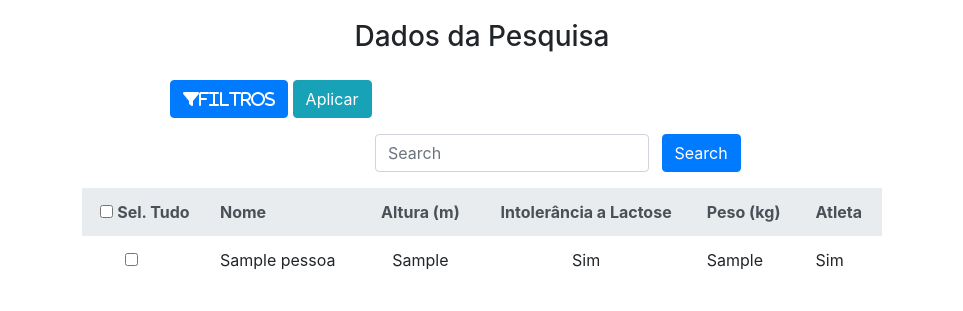
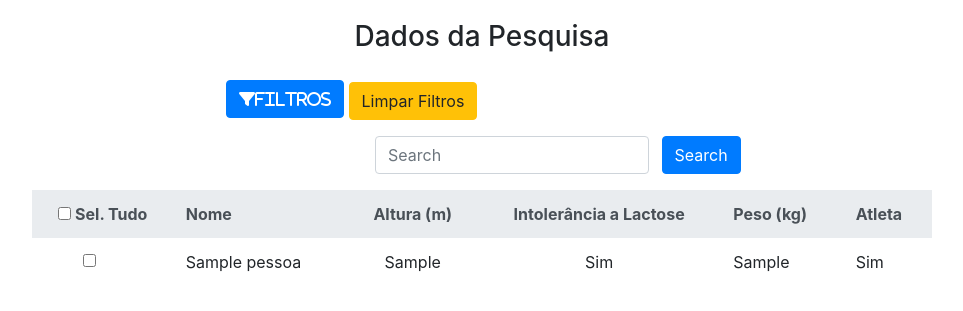
Before and after one commit to lucasmramires/pesquisa_de_pessoas, a PHP site: page / in a window 1280 px wide; the page is wider, and only the part inside the window is pictured. Shown: the top 311 px of that part, without its empty margins (158-1121 px from the left). Run offline with PHP 8.4, Linux system fonts and the light colour scheme; tables that the repository leaves empty or names only in its code hold one stand-in row (values such as "Sample post"); some libraries are stand-ins or nearby versions.

Commit message:
Filter layout ajusts

```diff
--- a/index.php
+++ b/index.php
@@ -11,14 +11,14 @@ include_once 'includes/header.php';
         <h3 id="title1">Dados da Pesquisa</h3>
     </div>
 </div>
-<form id="global_form">
-    <div>
-        <a class="btn btn-primary" data-toggle="collapse" href="#collapseExample" role="button" aria-expanded="false" aria-controls="collapseExample"><i class="fa fa-filter" aria-hidden="true">Filtros</i></a>
-        <button class="btn btn-info" type="submit">Aplicar</button>
+<form class="filters">
+    <div >
+        <a class="btn btn-primary align-baseline" data-toggle="collapse" href="#collapseExample" role="button" aria-expanded="false" aria-controls="collapseExample"><i class="fa fa-filter" aria-hidden="true">Filtros</i></a>
+        <button class="btn btn-warning" type="submit">Limpar Filtros</button>
+
     </div>
     <div class="collapse filter_types" id="collapseExample">
-        <p>
-        <span>Altura </span>
+        <span><b>Altura: </b></span>
         <div class="form-check form-check-inline ind_form">
             <input class="form-check-input" type="radio" name="altura" id="alt_alto" value="alto" >
             <label class="form-check-label" for="alt_alto">Alto</label>
@@ -31,9 +31,9 @@ include_once 'includes/header.php';
             <input class="form-check-input with-gap" type="radio" name="altura" id="alt_baixo" value="baixo">
             <label class="form-check-label" for="alt_baixo">Baixo</label>
         </div>
+        <p>
         </p>
-        <p>
-        <span>Peso </span>
+        <span><b>Peso: </b></span>
         <div class="form-check form-check-inline">
             <input class="form-check-input with-gap" type="radio" name="peso" id="acima_peso" value="acima_peso" >
             <label class="form-check-label" for="acima_peso">Acima do Peso</label>
@@ -46,9 +46,9 @@ include_once 'includes/header.php';
             <input class="form-check-input with-gap" type="radio" name="peso" id="baixo_peso" value="baixo_peso">
             <label class="form-check-label" for="baixo_peso">Abaixo do Peso</label>
         </div>
+        <p>
         </p>
-        <p>
-        <span>Intolerância a Lactose </span>
+        <span><b>Intolerância a Lactose: </b></span>
         <div class="form-check form-check-inline">
             <input class="form-check-input with-gap" type="radio" name="intolerancia" id="intolerante" value="intolerante" >
             <label class="form-check-label" for="intolerante">Intolerante</label>
@@ -57,9 +57,9 @@ include_once 'includes/header.php';
             <input class="form-check-input with-gap" type="radio" name="intolerancia" id="nao_intolerante" value="nao_intolerante">
             <label class="form-check-label" for="nao_intolerante">Não Intolerante</label>
         </div>
+        <p>
         </p>
-        <p>
-        <span>Atleta </span>
+        <span><b>Atleta: </b></span>
         <div class="form-check form-check-inline">
             <input class="form-check-input with-gap" type="radio" name="atleta" id="atleta" value="atleta" >
             <label class="form-check-label" for="atleta">Atleta</label>
@@ -69,6 +69,7 @@ include_once 'includes/header.php';
             <label class="form-check-label" for="nao_atleta">Não Atleta</label>
         </div>
         </p>
+        <button class="btn btn-info" type="submit">Aplicar</button>
     </div>
 </form>
 <p>
--- a/stylesheet.css
+++ b/stylesheet.css
@@ -57,13 +57,19 @@
     margin-right: 33%;
 }
 
+.filters{
+    position: relative;
+    text-align: left;
+    margin-left: 30%;
+}
+
 #pag{
     float: right;
     padding-right: 150px;
 }
 
 .table{
-    max-width: 800px;
+    max-width: 900px;
     margin:auto;
 }
 
```
